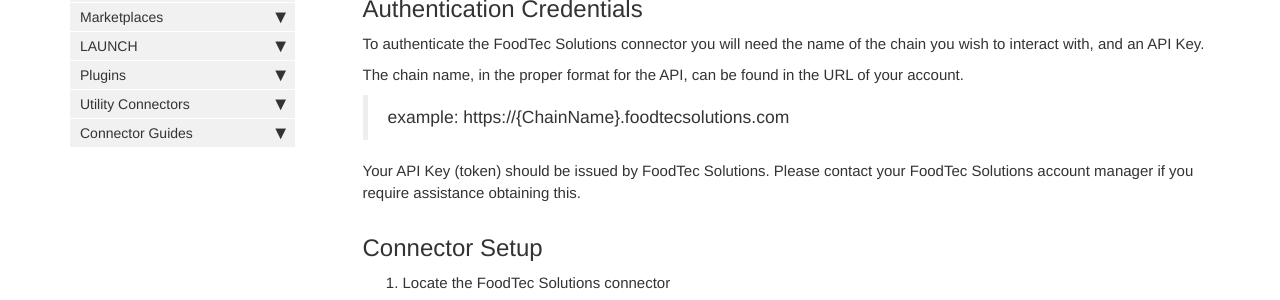
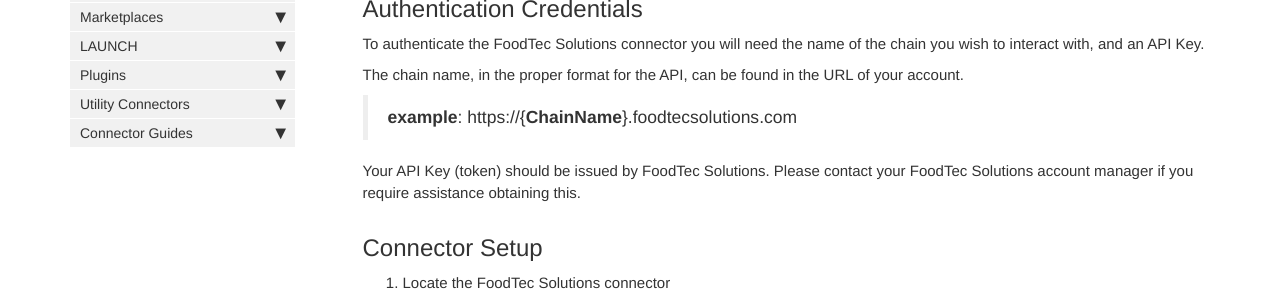
Before and after one commit to sneakysneak/docs, a Jekyll site: the page built from pages/connector-authentication/foodtec_docs.md, in a window 1280 px wide and 1009 px high. Shown: the part 271-571 px from the top of the window. Built offline with Jekyll 4.4.1, drawn with Linux system fonts in a browser that asks for light colours; nearby versions of some CDN libraries; comment, search, counter and statistics services are not loaded.

Commit message:
making some text bold

```diff
--- a/pages/connector-authentication/foodtec_docs.md
+++ b/pages/connector-authentication/foodtec_docs.md
@@ -11,7 +11,7 @@ To authenticate the FoodTec Solutions connector you will need the name of the ch
 
 The chain name, in the proper format for the API, can be found in the URL of your account.
 
-  > example: https://{ChainName}.foodtecsolutions<span></span>.com
+  > **example**: https://{**ChainName**}.foodtecsolutions<span></span>.com
 
 Your API Key (token) should be issued by FoodTec Solutions. Please contact your FoodTec Solutions account manager if you require assistance obtaining this.
 
```
